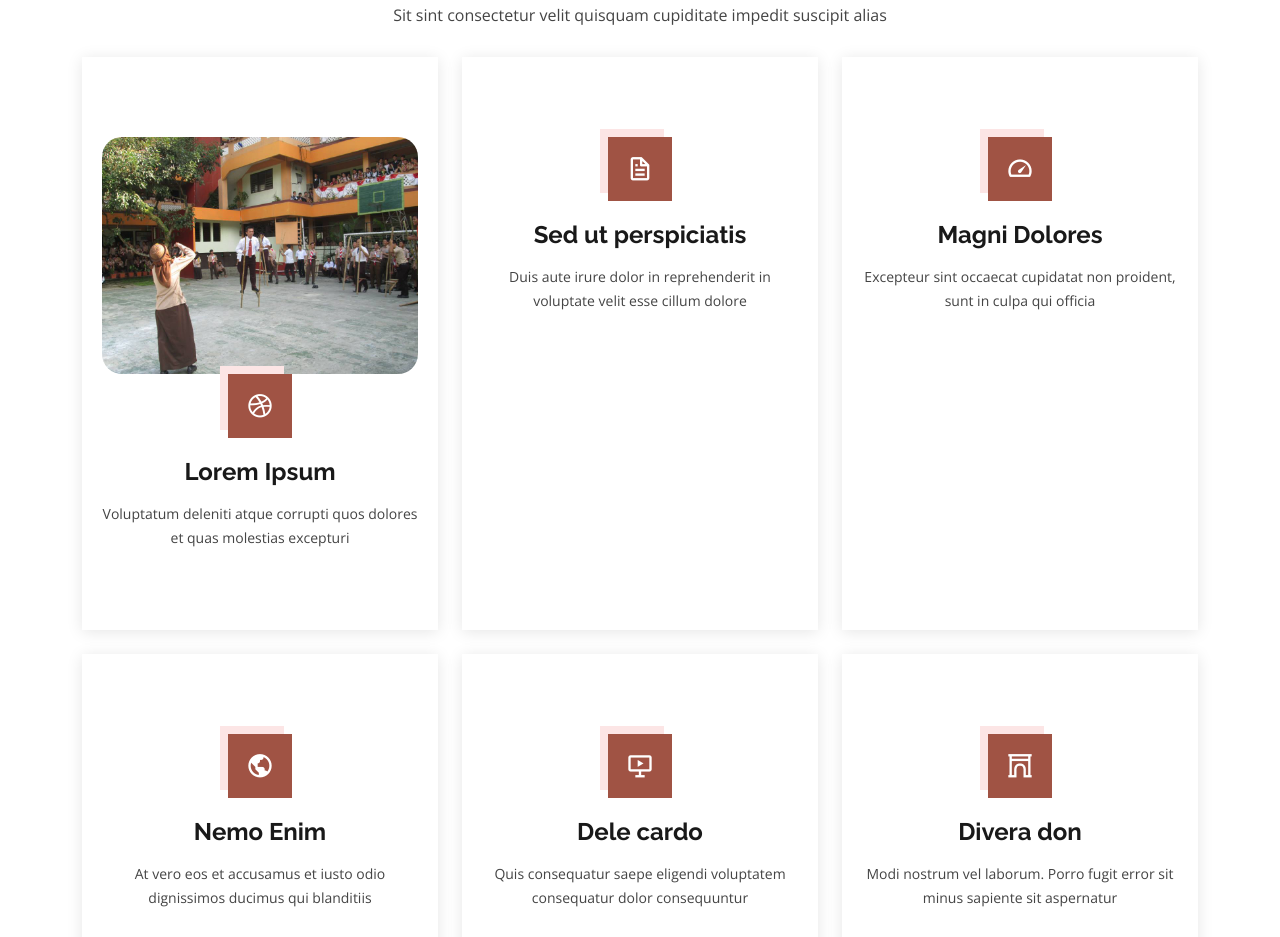
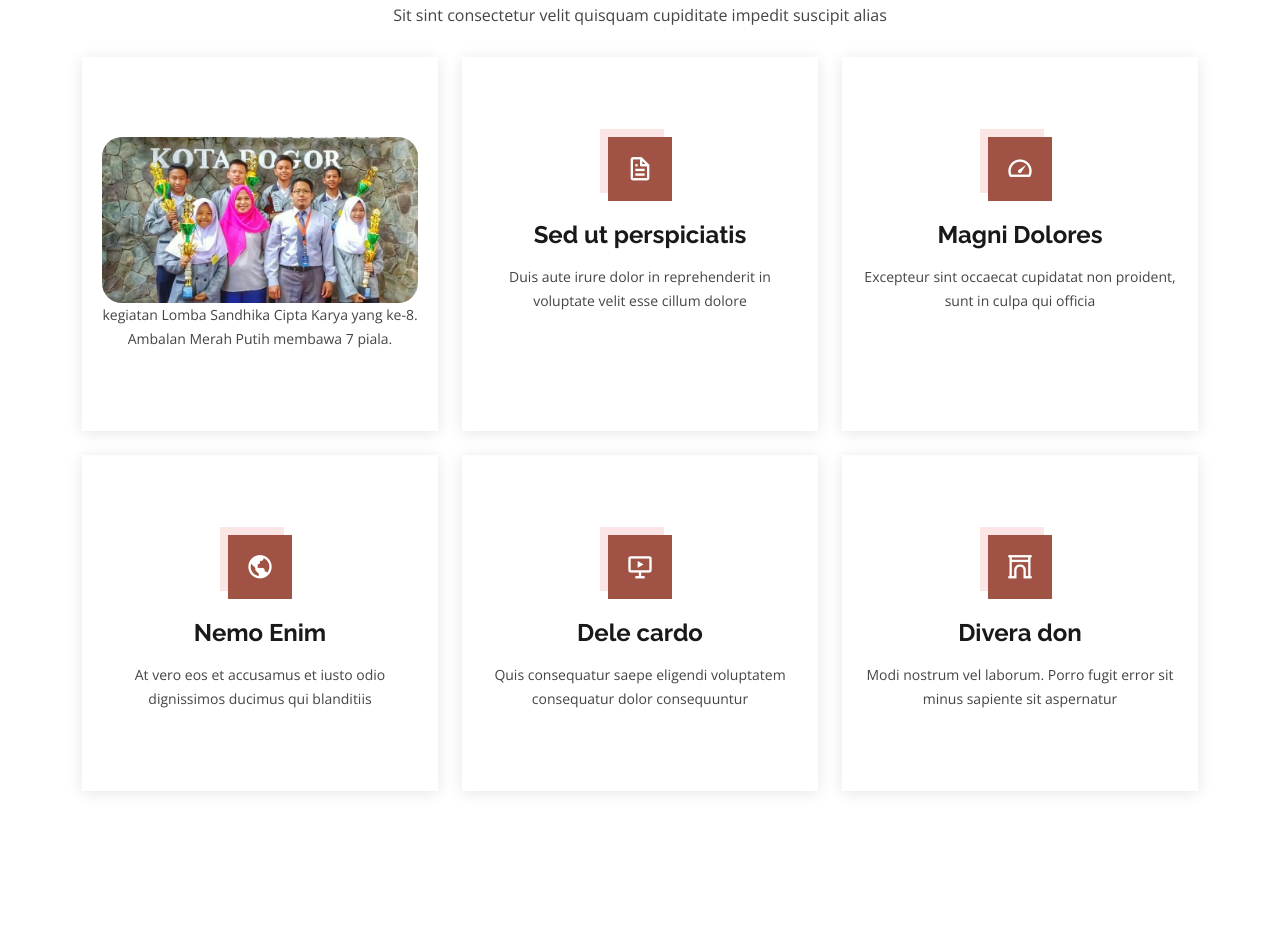
Before and after one commit to ikhtiargalih/website-pramuka, a plain HTML site: page index.html in a window 1280 px wide. Shown: the part 1526-2463 px from the top of the page. Drawn offline with nearby package versions, Linux system fonts and the light colour scheme; files whose address does not match are found by name.

Commit message:
website-pramuka

```diff
--- a/index.html
+++ b/index.html
@@ -112,10 +112,8 @@
         <div class="row">
           <div class="col-lg-4 col-md-6 d-flex align-items-stretch" data-aos="fade-up">
             <div class="icon-box">
-              <img src="assets/img/galery/prawitama1.jpg" class="img-fluid" alt="">
-              <div class="icon"><i class="bx bxl-dribbble"></i></div>
-              <h4><a href="">Lorem Ipsum</a></h4>
-              <p>Voluptatum deleniti atque corrupti quos dolores et quas molestias excepturi</p>
+              <img src="assets/img/achievement/achievement1.jpg" class="img-fluid" alt="">
+              <p>kegiatan Lomba Sandhika Cipta Karya yang ke-8. Ambalan Merah Putih membawa 7 piala.</p>
             </div>
           </div>
 
```
Also changed, not shown: assets/img/achievement/achievement1.jpg (added).
